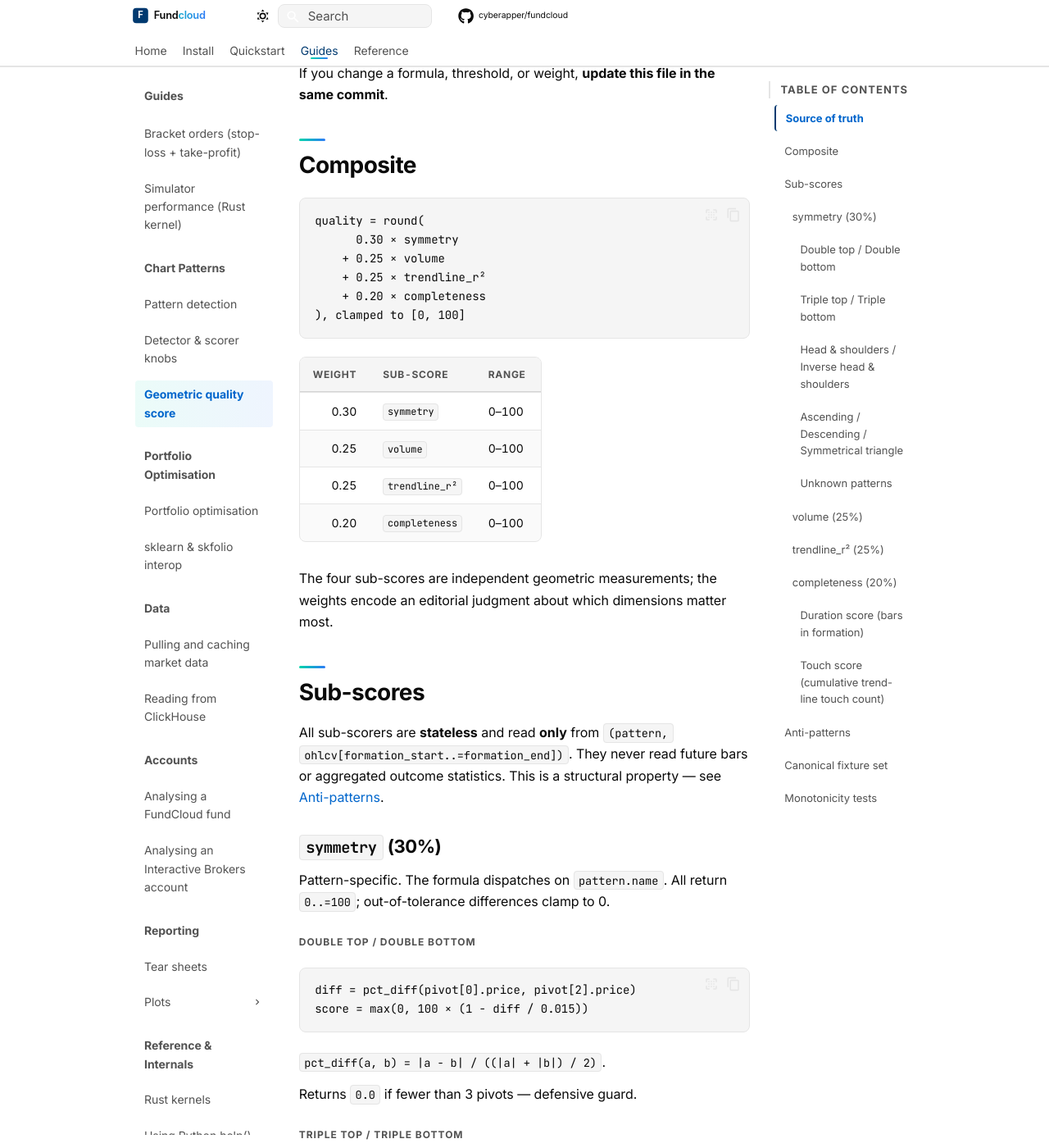
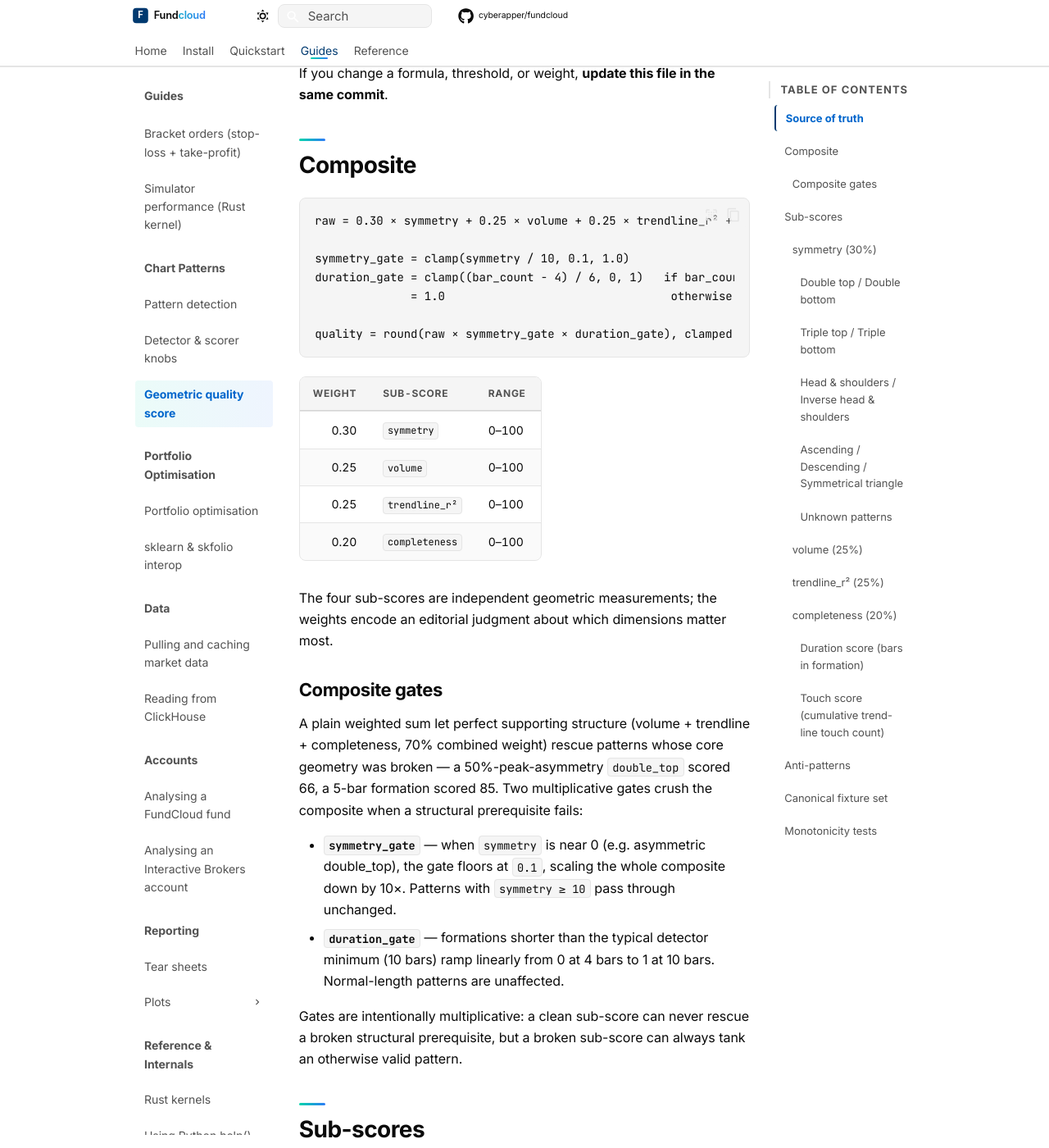
Before and after one commit to cyberapper/fundcloud, an MkDocs documentation site: the page built from docs/scoring/quality.md, in a window 1280 px wide and 1400 px high, scrolled down 664 px. Shown: the whole window at 82% size. Built offline with MkDocs 1.6.1 and Material for MkDocs 9.7.7, drawn with Linux system fonts in a browser that asks for light colours; comment, search, counter and statistics services are not loaded; the version menu is left out; some of the changed text lies outside the part shown.

Commit message:
docs(patterns): close docs/code gap on composite gates + Triple knob names
Codex independent review of PR #31 flagged three doc/code mismatches
that this PR's 016b7dc (composite gates + H&S head-prominence) and
earlier triple-detector commits introduced but didn't sync to docs.

- docs/scoring/quality.md: composite section now shows the
  symmetry_gate × duration_gate multipliers from scoring.rs:51-67,
  with a new Composite gates subsection covering motivation and
  ramp shapes. H&S symmetry section replaces the stale 'head
  height is not scored' claim with the prominence_factor formula
  from scoring.rs:124-140.
- docs/reference/patterns.md: composition snippet updated to match
  the gated formula, with a link to quality.md for the rationale.
- docs/guides/patterns/knobs.md: Triple top/bottom knob table fixed.
  min_formation_bars → min_bar_count; boundary_tolerance added with
  its 0.5% default; triple_top vs triple_bottom knob name asymmetry
  (peak_tolerance/trough_tolerance, min_trough_depth/min_peak_height)
  made explicit.

````diff
--- a/docs/scoring/quality.md
+++ b/docs/scoring/quality.md
@@ -20,12 +20,13 @@ the same commit**.
 ## Composite
 
 ```text
-quality = round(
-      0.30 × symmetry
-    + 0.25 × volume
-    + 0.25 × trendline_r²
-    + 0.20 × completeness
-), clamped to [0, 100]
+raw = 0.30 × symmetry + 0.25 × volume + 0.25 × trendline_r² + 0.20 × completeness
+
+symmetry_gate = clamp(symmetry / 10, 0.1, 1.0)
+duration_gate = clamp((bar_count − 4) / 6, 0, 1)   if bar_count < 10
+              = 1.0                                 otherwise
+
+quality = round(raw × symmetry_gate × duration_gate), clamped to [0, 100]
 ```
 
 | Weight | Sub-score | Range |
@@ -37,6 +38,25 @@ quality = round(
 
 The four sub-scores are independent geometric measurements; the weights
 encode an editorial judgment about which dimensions matter most.
+
+### Composite gates
+
+A plain weighted sum let perfect supporting structure (volume + trendline
++ completeness, 70% combined weight) rescue patterns whose core geometry
+was broken — a 50%-peak-asymmetry `double_top` scored 66, a 5-bar
+formation scored 85. Two multiplicative gates crush the composite when a
+structural prerequisite fails:
+
+- **`symmetry_gate`** — when `symmetry` is near 0 (e.g. asymmetric
+  double_top), the gate floors at `0.1`, scaling the whole composite
+  down by 10×. Patterns with `symmetry ≥ 10` pass through unchanged.
+- **`duration_gate`** — formations shorter than the typical detector
+  minimum (10 bars) ramp linearly from 0 at 4 bars to 1 at 10 bars.
+  Normal-length patterns are unaffected.
+
+Gates are intentionally multiplicative: a clean sub-score can never
+rescue a broken structural prerequisite, but a broken sub-score can
+always tank an otherwise valid pattern.
 
 ## Sub-scores
 
@@ -79,13 +99,22 @@ shoulder_diff = pct_diff(pivot[0].price, pivot[4].price)   # left vs right shoul
 neckline_diff = pct_diff(pivot[1].price, pivot[3].price)   # neckline left vs right
 shoulder_score = max(0, 100 × (1 − shoulder_diff / 0.10))
 neckline_score = max(0, 100 × (1 − neckline_diff / 0.10))
-score = (shoulder_score + neckline_score) / 2
+
+shoulder_avg = (pivot[0].price + pivot[4].price) / 2
+head_extent  = pivot[2].price − shoulder_avg     # H&S
+             = shoulder_avg − pivot[2].price     # inverse H&S
+prominence   = head_extent / |shoulder_avg|
+prominence_factor = clamp((prominence − 0.02) / 0.03, 0, 1)
+
+score = (shoulder_score + neckline_score) / 2 × prominence_factor
 ```
 
-Returns `0.0` if fewer than 5 pivots. Note the **head height is not
-scored** — only shoulder symmetry and neckline symmetry. A head only 1%
-above the shoulders still gets full marks here; gating happens earlier
-in the detector.
+Returns `0.0` if fewer than 5 pivots. The `prominence_factor` ramps from
+`0` at 2% prominence to `1.0` at 5% prominence — without it, a flat
+"H&S" with matching shoulders + level neckline but a 1%-prominent head
+scored full marks despite not really being an H&S. Below 2% the
+formation isn't structurally an H&S regardless of side symmetry, so the
+sub-score collapses.
 
 #### Ascending / Descending / Symmetrical triangle
 
````
Also changed, not shown: docs/guides/patterns/knobs.md (+9 -5 lines), docs/reference/patterns.md (+10 -5 lines).
